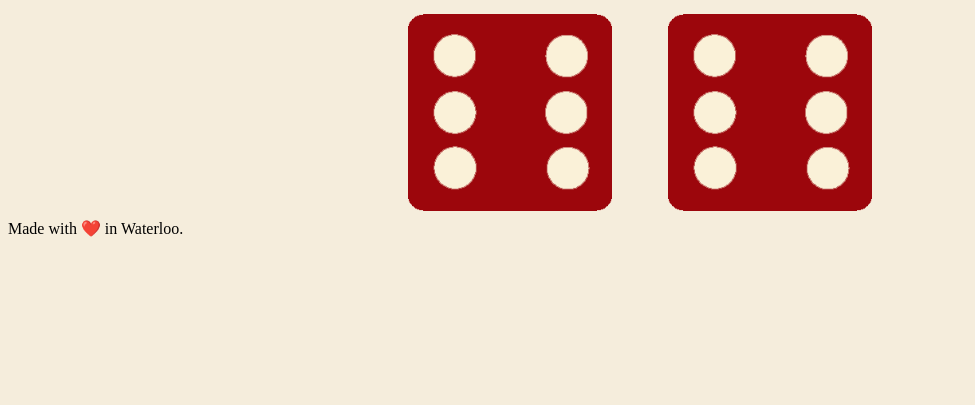
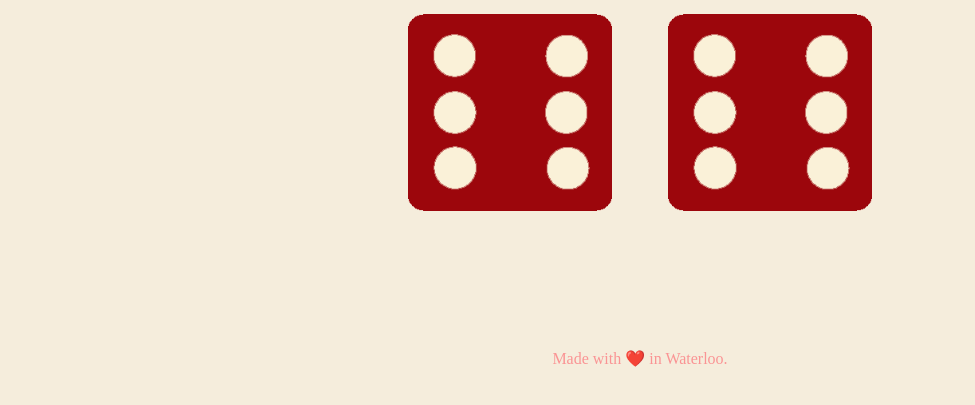
Before and after one commit to abains48/Dice-game, a plain HTML site: page index.html in a window 1280 px wide. Shown: the part 321-726 px from the top of the page, without its empty margins (0-975 px from the left). Drawn offline with Linux system fonts and the light colour scheme.

Commit message:
Update styles.css

```diff
--- a/styles.css
+++ b/styles.css
@@ -31,3 +31,10 @@ p {
 img {
   width: 80%;
 }
+
+footer{
+  color: #FA9494;
+  text-align: center;
+  position: relative;
+  top:130px;
+}
```
